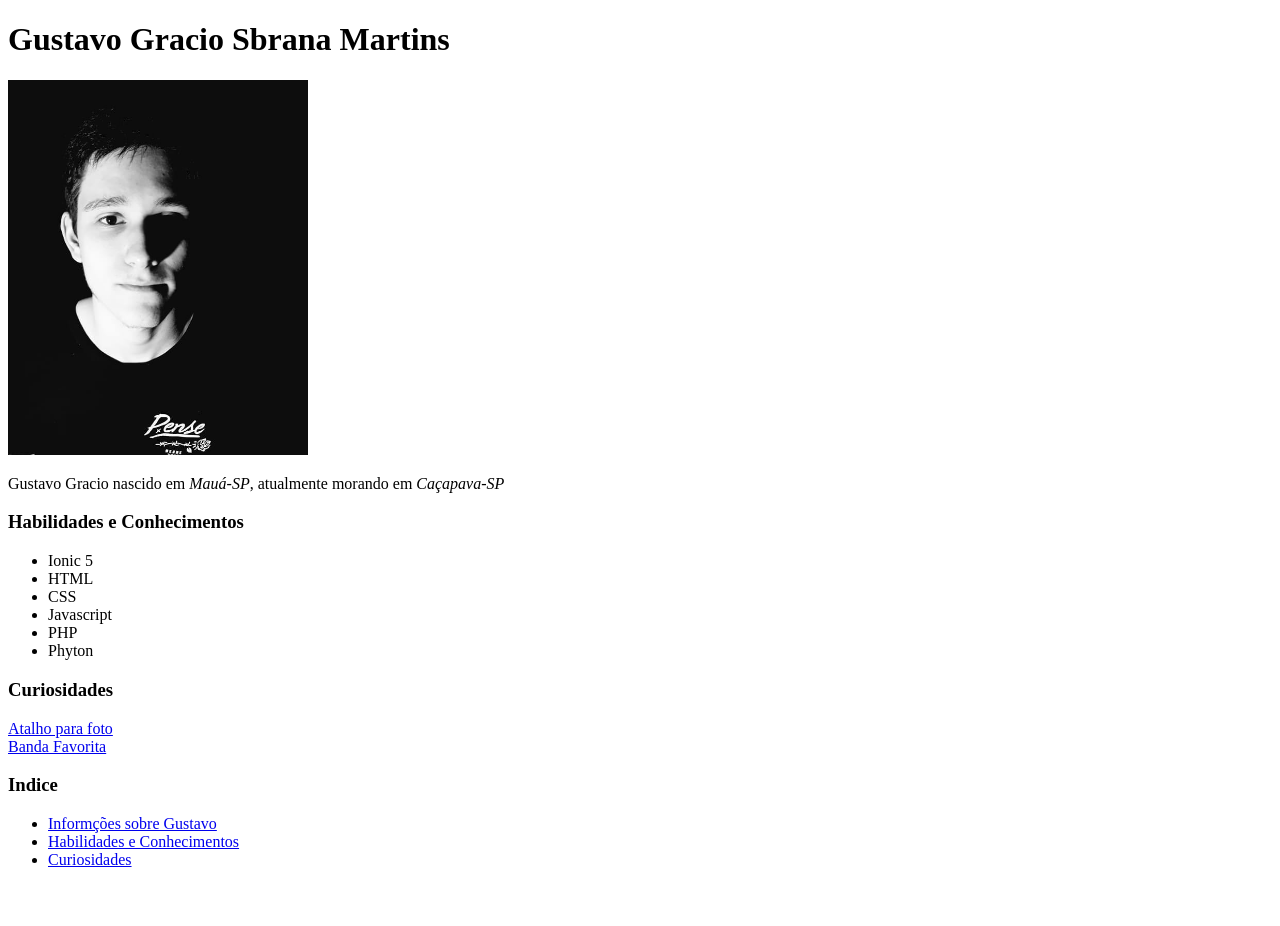
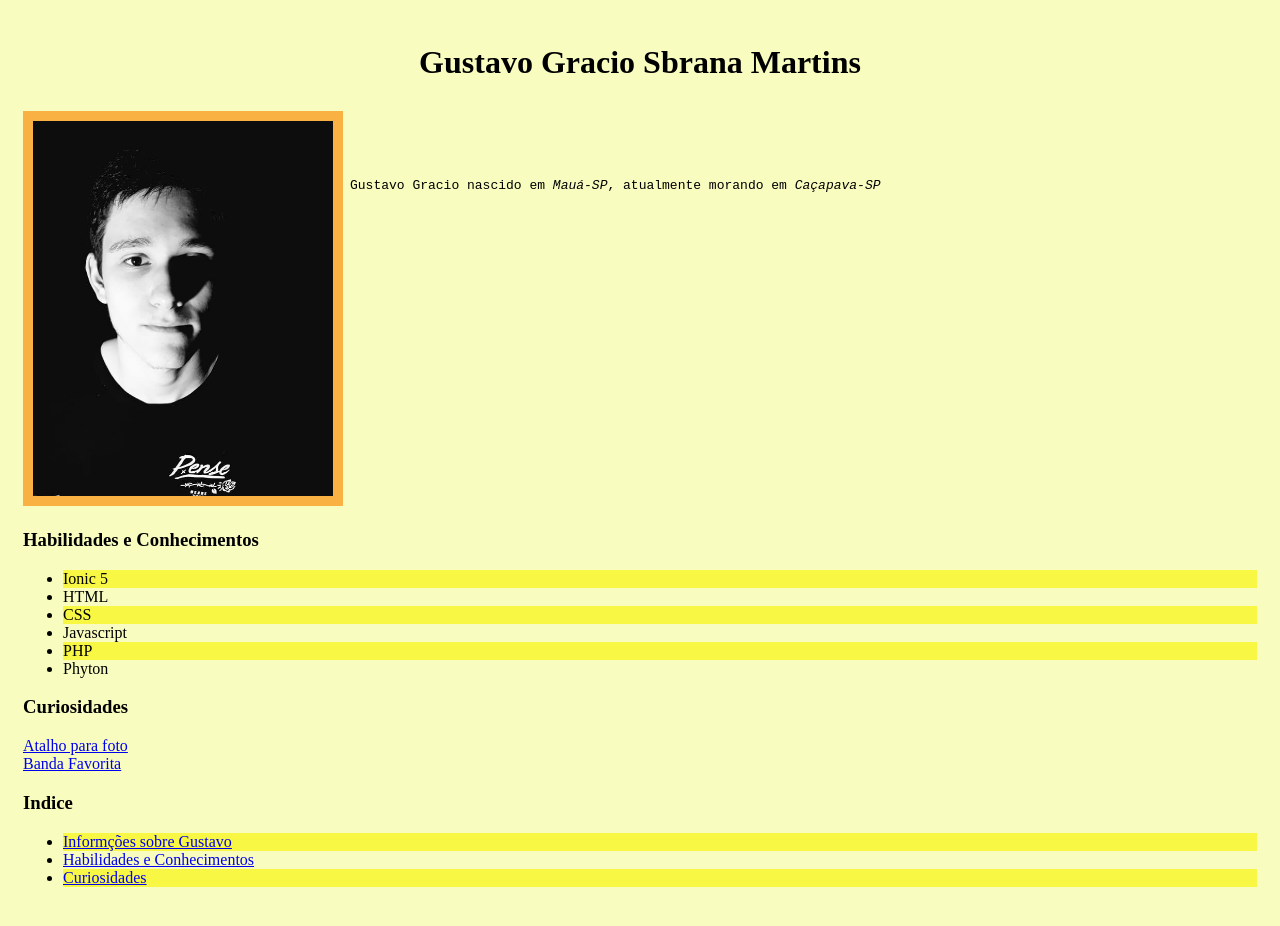
Before and after one commit to GustavoGracioM/GustavoGracioM.github.io, a plain HTML site: page index.html in a window 1280 px wide. Before the commit the page ends 885 px from the top, so only its background shows below. Drawn offline with Linux system fonts and the light colour scheme.

Commit message:
Organiza elementos

```diff
--- a/index.html
+++ b/index.html
@@ -3,13 +3,18 @@
 <head>
     <meta charset="UTF-8">
     <title>Gustavo Gracio</title>
+    <link rel="stylesheet" href="style.css">
 </head>
 <body>
-    <h1 id="informacoes">Gustavo Gracio Sbrana Martins</h1>
-    <img id="fotoPerfil" src="gustavo.jpg" width="300" alt="Foto do Gustavo Gracio">
-    <p>Gustavo Gracio nascido em <em>Mauá-SP</em>, atualmente morando em <em>Caçapava-SP</em></p>
-    <h3 id="habilidades">Habilidades e Conhecimentos</h3>
-    <ul class="list">
+    <div class="perfil-container">
+        <h1 class="meu-nome">Gustavo Gracio Sbrana Martins</h1>
+        <div>
+            <img class="foto-perfil" src="gustavo.jpg" width="300" alt="Foto do Gustavo Gracio">
+            <p class="description">Gustavo Gracio nascido em <em>Mauá-SP</em>, atualmente morando em <em>Caçapava-SP</em></p>
+        </div>
+    </div>
+    <h3 class="title-skills">Habilidades e Conhecimentos</h3>
+    <ul class="list-skills">
         <li>Ionic 5</li>
         <li>HTML</li>
         <li>CSS</li>
@@ -17,12 +22,12 @@
         <li>PHP</li>
         <li>Phyton</li>
     </ul>
-    <h3 id="curiosidades">Curiosidades</h3>
+    <h3 clas="curiosidades">Curiosidades</h3>
     <a href="#fotoPerfil">Atalho para foto</a><br>
     <a href="http://penseoficial.com.br/" target="_black">Banda Favorita</a>
 
-    <h3>Indice</h3>
-    <ul>
+    <h3 class="title-indice">Indice</h3>
+    <ul class="list-indice">
         <li><a href="#informacoes">Informções sobre Gustavo</a></li>
         <li><a href="#habilidades">Habilidades e Conhecimentos</a></li>
         <li><a href="#curiosidades">Curiosidades</a></li>
--- a/style.css
+++ b/style.css
@@ -1,15 +1,36 @@
+body {
+    background-color: rgb(248, 252, 190);
+    padding: 15px;
+}
 h1 {
     font-family: 'Times New Roman', Times, serif;
 }
 p {
     font-family: monospace;
 }
-body {
-    background-color: rgb(68, 5, 131);
-}
+
 em {
     font-style: italic;
+}
+
+.meu-nome {
+    text-align: center;
+    margin-bottom: 30px;
+}
+.foto-perfil{
+    padding: 10px;
+    background-color: rgb(250, 177, 68);
+}
+.description{
+    position: absolute;
+    float: left;
+    top: 155px;
+    left: 340px;
+    padding: 10px;
 }
 .list {
     font-size: 15px;
 }
+ul li:nth-child(odd){
+    background-color: rgb(247, 247, 68)
+}
```
